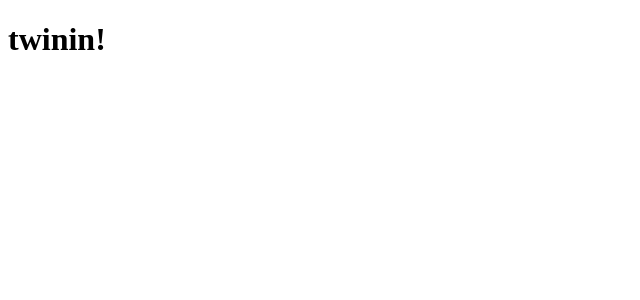
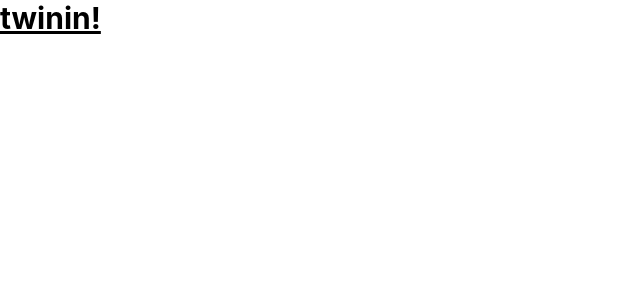
Before and after one commit to bayquen/twinin, a Next.js app: page / in a window 1280 px wide. Shown: the top 300 px of the page, without its empty margins (0-640 px from the left). Built offline with nearby package versions, Linux system fonts and the light colour scheme.

Commit message:
Test Tailwind

```diff
--- a/src/app/layout.tsx
+++ b/src/app/layout.tsx
@@ -1,3 +1,5 @@
+import "./globals.css";
+
 export default function RootLayout({
     children,
   }: {
--- a/src/app/page.tsx
+++ b/src/app/page.tsx
@@ -1,3 +1,3 @@
 export default function Page() {
-    return <h1>twinin!</h1>
+    return <h1 className="text-3xl font-bold underline">twinin!</h1>
   }
```
